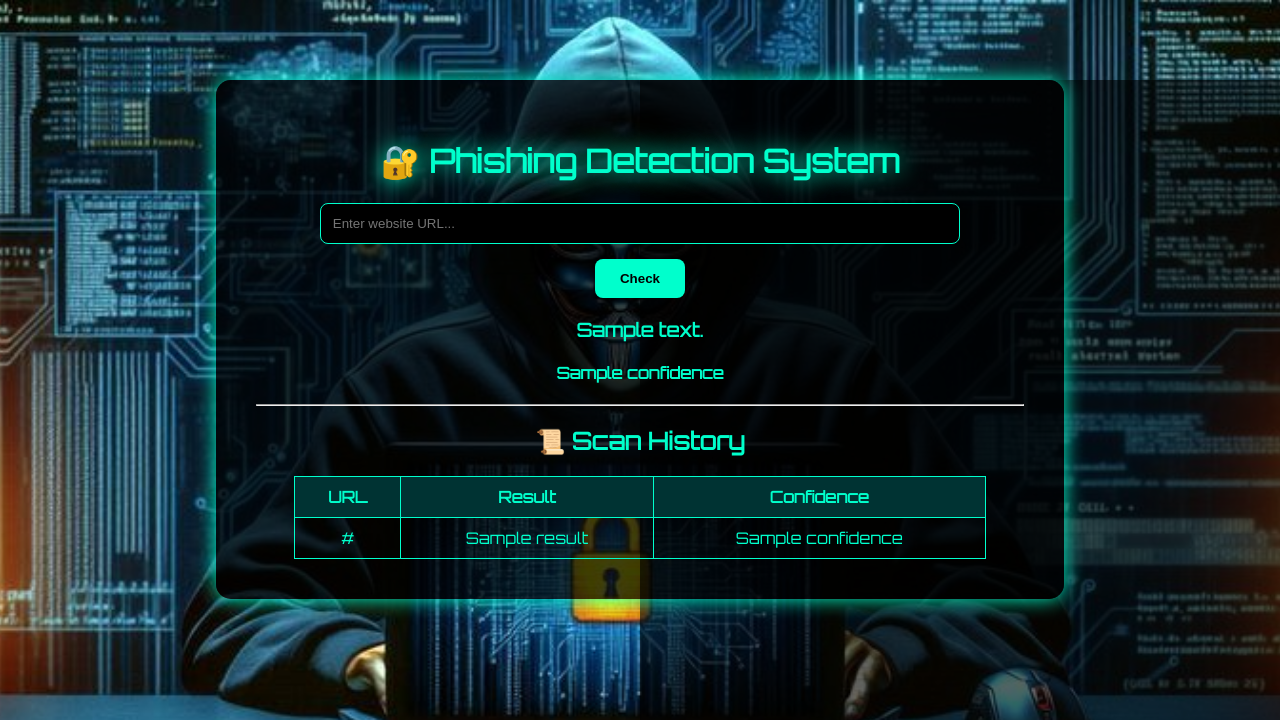
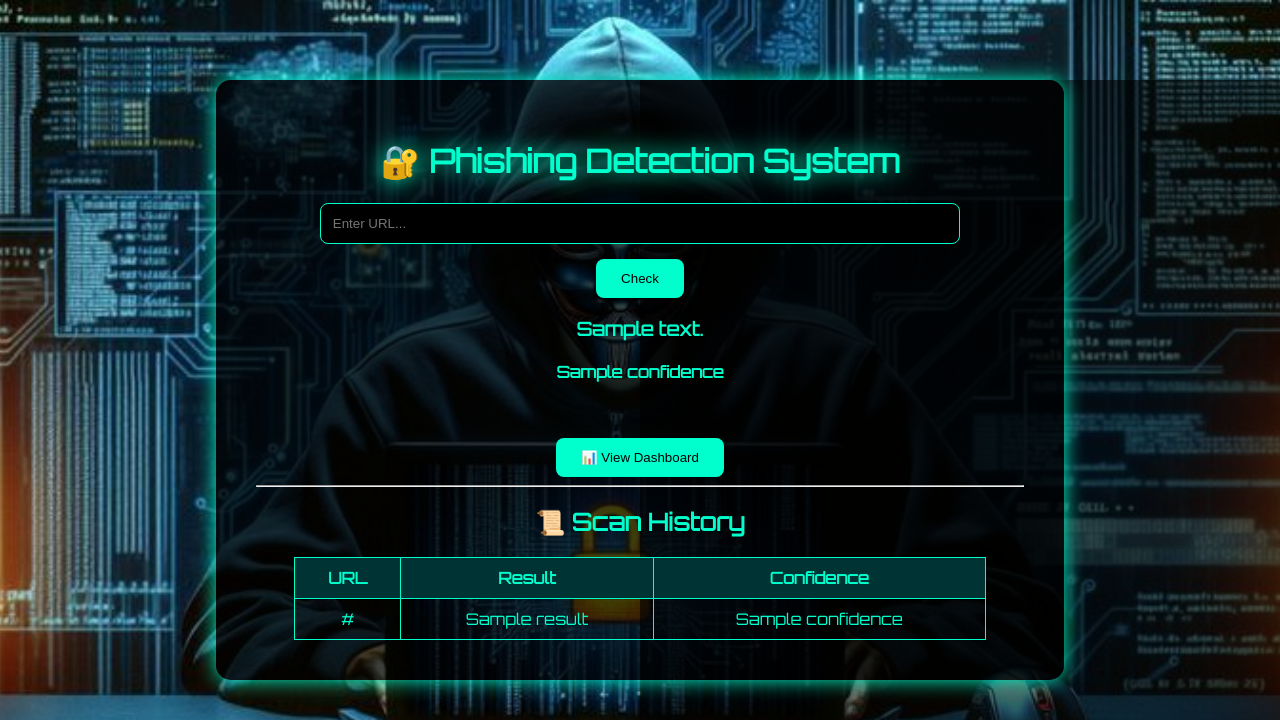
Before and after one commit to pankajsavarkar/phishing-detection, a Flask app: template templates/index.html in a window 1280 px wide. Shown: the top 720 px of the page. Run offline with Flask 3, Linux system fonts and the light colour scheme; the template is opened without the code that fills it: most values are stand-ins (such as "Sample title", 1, 10 or a date in 2020); parts of the project's set-up code (start-up, migrations or seed data) failed here and were passed over.

Commit message:
Add files via upload

```diff
--- a/app.py
+++ b/app.py
@@ -5,22 +5,16 @@ import re
 
 app = Flask(__name__)
 
-# =========================
-# Load Model
-# =========================
+# Load model
 model = pickle.load(open(os.path.join("model", "url_model.pkl"), "rb"))
 vectorizer = pickle.load(open(os.path.join("model", "vectorizer.pkl"), "rb"))
 
-# =========================
-# Temporary History
-# =========================
+# History
 history = []
 
-# =========================
-# Trusted Domains (use your full 100+ list if needed)
-# =========================
+# 100+ Trusted Domains
 trusted_domains = [
-  "google.com","youtube.com","facebook.com","amazon.com","wikipedia.org","twitter.com",
+"google.com","youtube.com","facebook.com","amazon.com","wikipedia.org","twitter.com",
 "instagram.com","linkedin.com","microsoft.com","apple.com","github.com","stackoverflow.com",
 "netflix.com","yahoo.com","bing.com","reddit.com","whatsapp.com","telegram.org","zoom.us",
 "office.com","live.com","outlook.com","dropbox.com","adobe.com","canva.com","spotify.com",
@@ -39,9 +33,7 @@ trusted_domains = [
 "samsung.com","xiaomi.com","oneplus.com","oppo.com","vivo.com"
 ]
 
-# =========================
-# URL Validation
-# =========================
+# URL validation
 def is_valid_url(url):
     pattern = re.compile(
         r'^(https?:\/\/)?'
@@ -50,9 +42,7 @@ def is_valid_url(url):
     )
     return re.match(pattern, url)
 
-# =========================
-# Risk Calculation
-# =========================
+# Risk scoring
 def calculate_risk(url):
     score = 0
     if len(url) > 75:
@@ -65,23 +55,17 @@ def calculate_risk(url):
         score += 2
     return score
 
-# =========================
-# Home (Reset history)
-# =========================
+# Home (reset history)
 @app.route("/")
 def home():
     global history
-    history = []
+    history.clear()
     return render_template("index.html", history=history)
 
-# =========================
-# Prediction
-# =========================
-@app.route("/predict", methods=["GET", "POST"])
+# Predict
+@app.route("/predict", methods=["POST"])
 def predict():
-
-    if request.method == "GET":
-        return render_template("index.html", history=history)
+    global history
 
     url = request.form["url"].strip().lower()
 
@@ -113,7 +97,6 @@ def predict():
                 else:
                     result = "✅ Safe Website"
 
-    # Save history
     history.insert(0, {
         "url": url,
         "result": result,
@@ -123,15 +106,22 @@ def predict():
     if len(history) > 10:
         history.pop()
 
-    return render_template(
-        "index.html",
-        prediction_text=result,
-        confidence=confidence,
-        history=history
-    )
+    return render_template("index.html",
+                           prediction_text=result,
+                           confidence=confidence,
+                           history=history)
 
-# =========================
-# Run
-# =========================
+# Dashboard
+@app.route("/dashboard")
+def dashboard():
+    safe = sum(1 for item in history if "Safe" in item["result"])
+    phishing = sum(1 for item in history if "Phishing" in item["result"])
+    suspicious = sum(1 for item in history if "Suspicious" in item["result"])
+
+    return render_template("dashboard.html",
+                           safe=safe,
+                           phishing=phishing,
+                           suspicious=suspicious)
+
 if __name__ == "__main__":
-    app.run(host="0.0.0.0", port=10000)
+    app.run(debug=True)
--- a/templates/index.html
+++ b/templates/index.html
@@ -15,7 +15,6 @@
             text-align: center;
         }
 
-        /* Dark overlay */
         body::before {
             content: "";
             position: fixed;
@@ -61,10 +60,6 @@
             border: 1px solid #00ffcc;
         }
 
-        input:focus {
-            box-shadow: 0 0 10px #00ffcc;
-        }
-
         button {
             padding: 12px 25px;
             margin-top: 15px;
@@ -72,18 +67,10 @@
             border: none;
             border-radius: 8px;
             cursor: pointer;
-            font-weight: bold;
-            transition: 0.3s;
         }
 
         button:hover {
             background: #00ccaa;
-            transform: scale(1.05);
-        }
-
-        .result {
-            margin-top: 20px;
-            animation: fadeIn 1s ease-in-out;
         }
 
         table {
@@ -91,7 +78,6 @@
             width: 90%;
             margin-top: 20px;
             border-collapse: collapse;
-            animation: fadeIn 1.5s;
         }
 
         th, td {
@@ -101,10 +87,6 @@
 
         th {
             background: #003333;
-        }
-
-        tr:hover {
-            background: rgba(0,255,204,0.1);
         }
 
         .footer {
@@ -122,15 +104,18 @@
     <h1>🔐 Phishing Detection System</h1>
 
     <form action="/predict" method="POST">
-        <input type="text" name="url" placeholder="Enter website URL..." required>
+        <input type="text" name="url" placeholder="Enter URL..." required>
         <br>
         <button type="submit">Check</button>
     </form>
 
-    <div class="result">
-        <h3>{{ prediction_text }}</h3>
-        <h4>{{ confidence }}</h4>
-    </div>
+    <h3>{{ prediction_text }}</h3>
+    <h4>{{ confidence }}</h4>
+
+    <br>
+    <a href="/dashboard">
+        <button>📊 View Dashboard</button>
+    </a>
 
     <hr>
 
```
